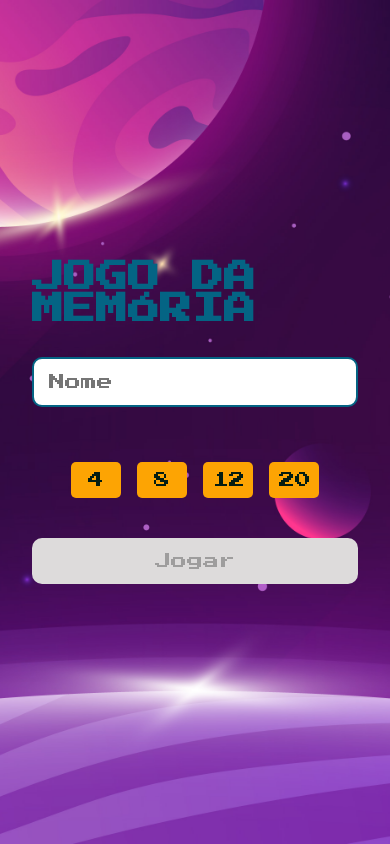
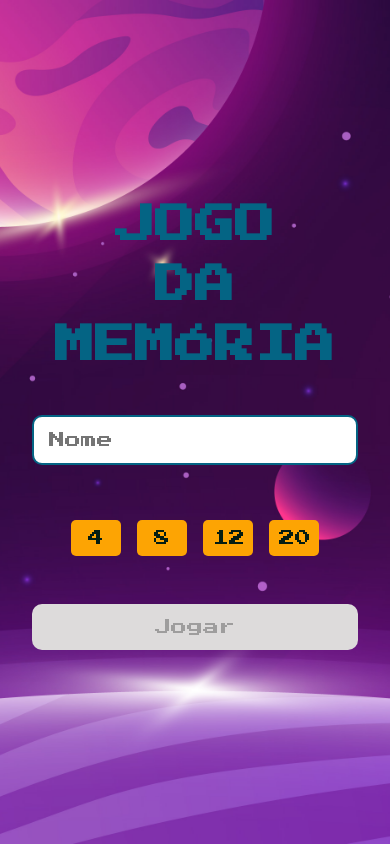
Before and after one commit to jessicasantosb/jogo-da-memoria, a plain HTML site: page index.html in a window 390 px wide. Drawn offline with Linux system fonts and the light colour scheme.

Commit message:
Style: login indentation

```diff
--- a/index.html
+++ b/index.html
@@ -24,7 +24,11 @@
     <div class="login__background"></div>
     <main class="login-container">
       <form class="login">
-        <h1 class="login__title">jogo da memória</h1>
+        <h1 class="login__title">
+          <span>jogo</span>
+          <span>da</span>
+          <span>memória</span>
+          </h1>
         <input type="text" placeholder="Nome" class="login__input" />
         <p class="login__error hide">Insira entre 3 e 10 caracteres</p>
         <div class="login__amount">
--- a/sass/components/_button.scss
+++ b/sass/components/_button.scss
@@ -3,6 +3,7 @@
 .login {
     &__button {
         width: 100%;
+        margin-top: 0.5rem;
         padding: 15px;
         background-color: $secondary;
         color: $text;
--- a/sass/layout/_login.scss
+++ b/sass/layout/_login.scss
@@ -13,10 +13,18 @@
 .login {
     @include center();
     &__title {
-        color: $primary;
-        font-size: 2rem;
-        text-transform: uppercase;
-        padding-bottom: 2rem;
+        padding-bottom: 2.5rem;
+            & span {
+            color: $primary;
+            font-size: 2rem;
+            text-transform: uppercase;
+            padding-block: 10px;
+            @media screen and (max-width: 800px)  {
+                display: block;
+                font-size: 2.5rem;
+                text-align: center;
+            }
+        }
     }
     &__amount {
         padding-bottom: 2.5rem;
```
Also changed, not shown: sass/main.css, 1 other file.
